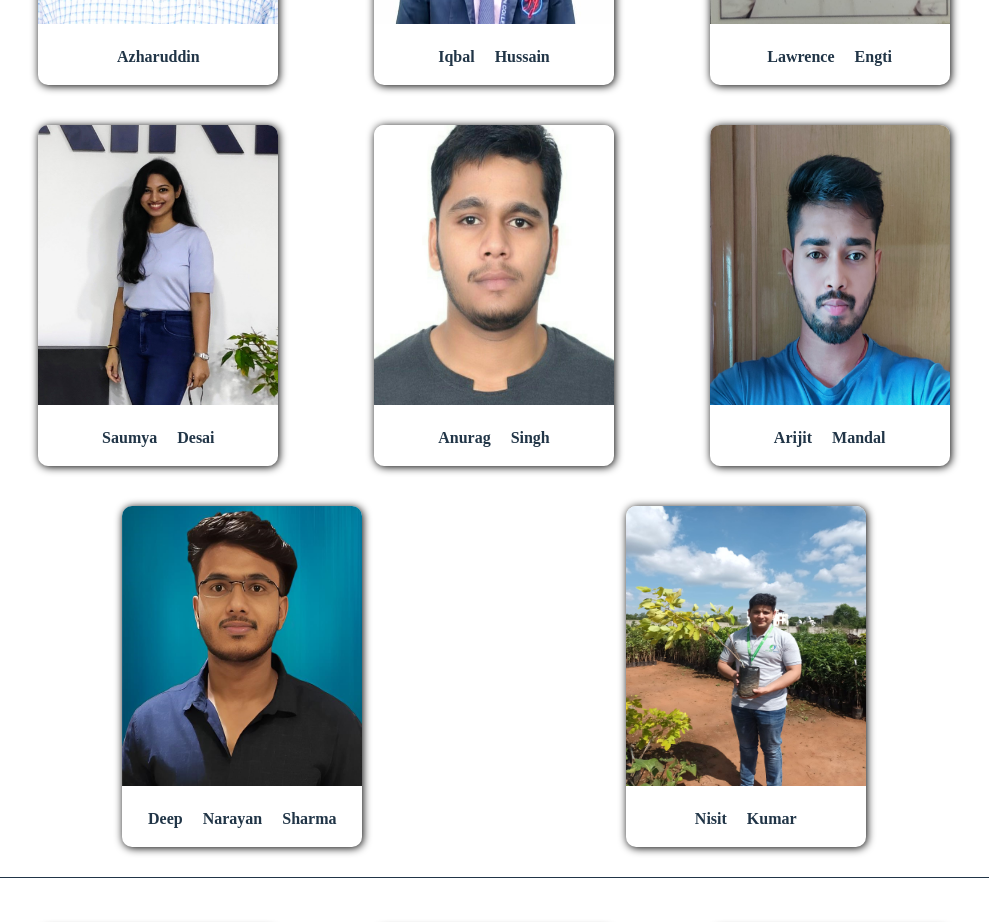
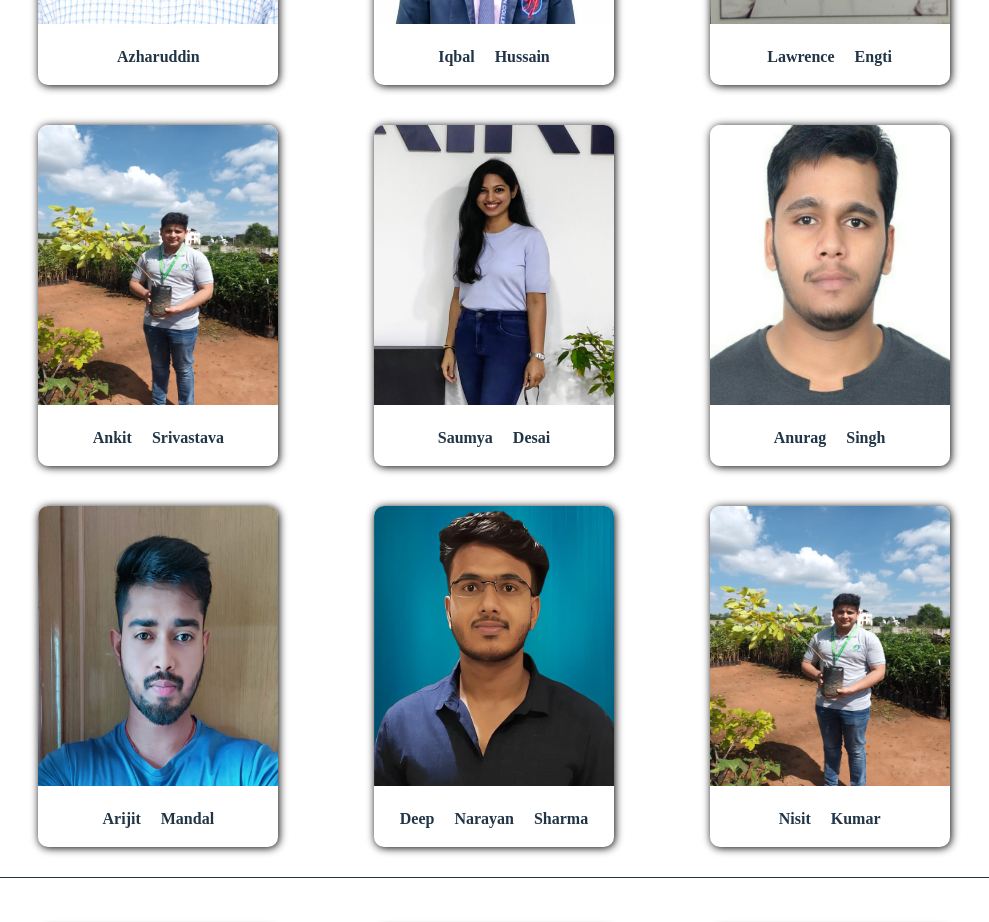
Before and after one commit to arijitmandal10/Grahmin-Youth-Foundation, a React (Vite) app: page /team in a window 1280 px wide. Shown: the part 3600-4522 px from the top of the page, without its empty margins (146-1135 px from the left). Built offline with nearby package versions, Linux system fonts and the light colour scheme; no server answers.

Commit message:
updated team 2

```diff
--- a/src/pages/Team.jsx
+++ b/src/pages/Team.jsx
@@ -23,6 +23,8 @@ import v5 from './assets/v5.jpg';
 import v7 from './assets/v7.jpg';
 import v8 from './assets/v8.jpg';
 import v9 from './assets/v9.jpg';
+import v10 from './assets/v9.jpg';
+
 import vs1 from './assets/vs1.jpg';
 import vs3 from './assets/vs3.png';
 
@@ -137,6 +139,10 @@ const Team = () => {
 						<p>Lawrence Engti</p>
 					</div>{' '}
 					<div>
+						<img src={v10} alt='' />
+						<p>Ankit Srivastava</p>
+					</div>{' '}
+					<div>
 						<img src={v8} alt='' />
 						<p>Saumya Desai</p>
 					</div>{' '}
--- a/src/pages/styles/home.module.css
+++ b/src/pages/styles/home.module.css
@@ -54,6 +54,15 @@
 	}
 } */
 
+@keyframes textclip {
+	0% {
+		background-position: 100% center; /* Start position from the right */
+	}
+	100% {
+		background-position: -100% center; /* End position to the left */
+	}
+}
+
 .main > div > h3 {
 	background-image: linear-gradient(-225deg, #c5b5ff 0%, #96fdff 29%, #ff0f0f 67%, #000000 100%);
 	background-clip: border-box;
@@ -67,12 +76,6 @@
 	display: inline-block;
 	font-size: 35px;
 	margin-bottom: 10px;
-}
-
-@keyframes textclip {
-	to {
-		background-position: 200% center;
-	}
 }
 
 .mid {
@@ -180,6 +183,7 @@
 }
 .bottomcontainer > div > p {
 	opacity: 0.7;
+	/* font-size: small; */
 }
 
 /* Stories */
@@ -280,6 +284,9 @@
 	.bottomcontainer {
 		gap: 0px;
 	}
+	.bottomcontainer > div > p {
+		font-size: small;
+	}
 	.bottomcontainer > div > h2 {
 		margin-top: 0px;
 		font-size: inherit;
```
Also changed, not shown: src/pages/assets/v10.jpg (added).
